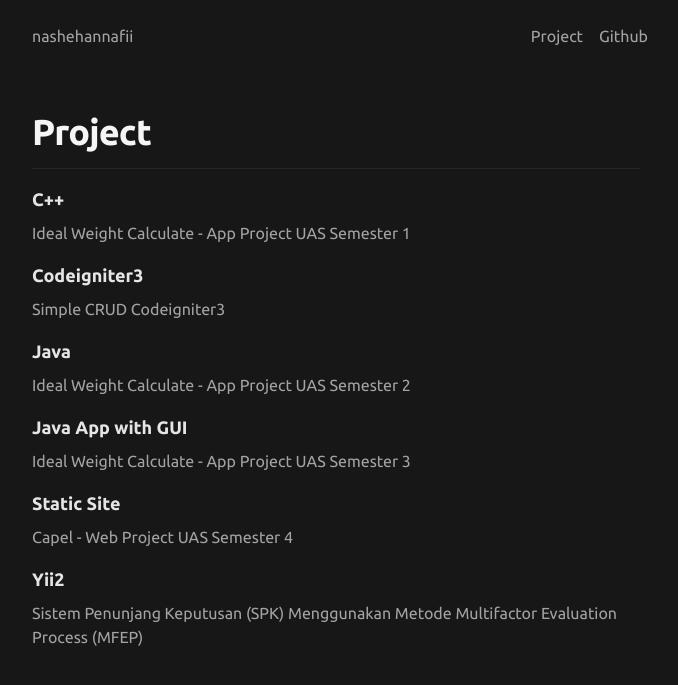
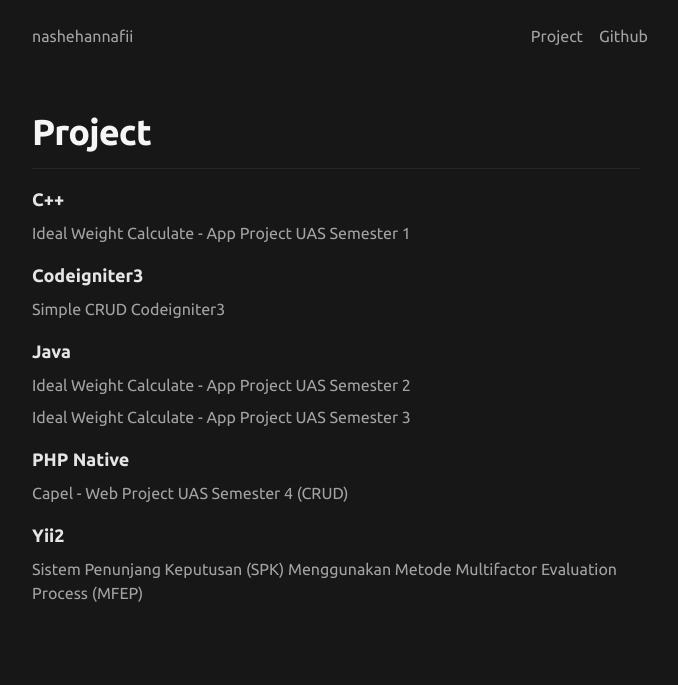
Before and after one commit to nashehannafii/nasheh.github.io, a Jekyll site: the page built from project.html, in a window 1280 px wide. Shown: the top 685 px of the page, without its empty margins (304-982 px from the left). Built offline with Jekyll 4.4.1, drawn with Linux system fonts in a browser that asks for light colours.

Commit message:
[Update Project]

```diff
--- a/_projects/uas3.md
+++ b/_projects/uas3.md
@@ -1,6 +1,6 @@
 ---
 title: "Ideal Weight Calculate - App Project UAS Semester 3"
-type: "Java App with GUI"
+type: "Java"
 layout: "post"
 ---
 
--- a/_projects/uas4.md
+++ b/_projects/uas4.md
@@ -1,6 +1,6 @@
 ---
-title: "Capel - Web Project UAS Semester 4"
-type: "Static Site"
+title: "Capel - Web Project UAS Semester 4 (CRUD)"
+type: "PHP Native"
 layout: "post"
 ---
 
```
